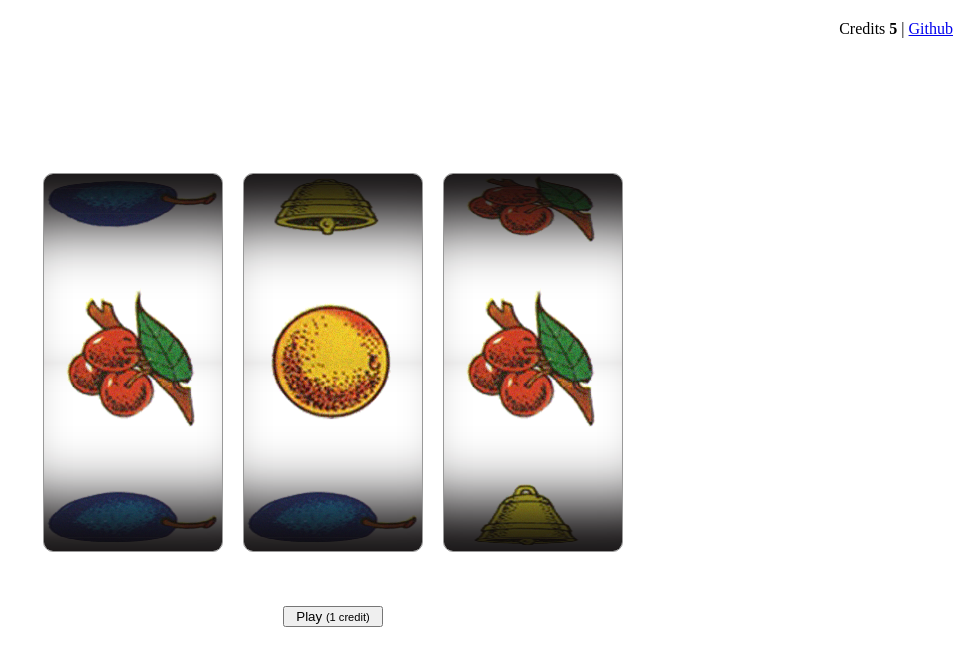
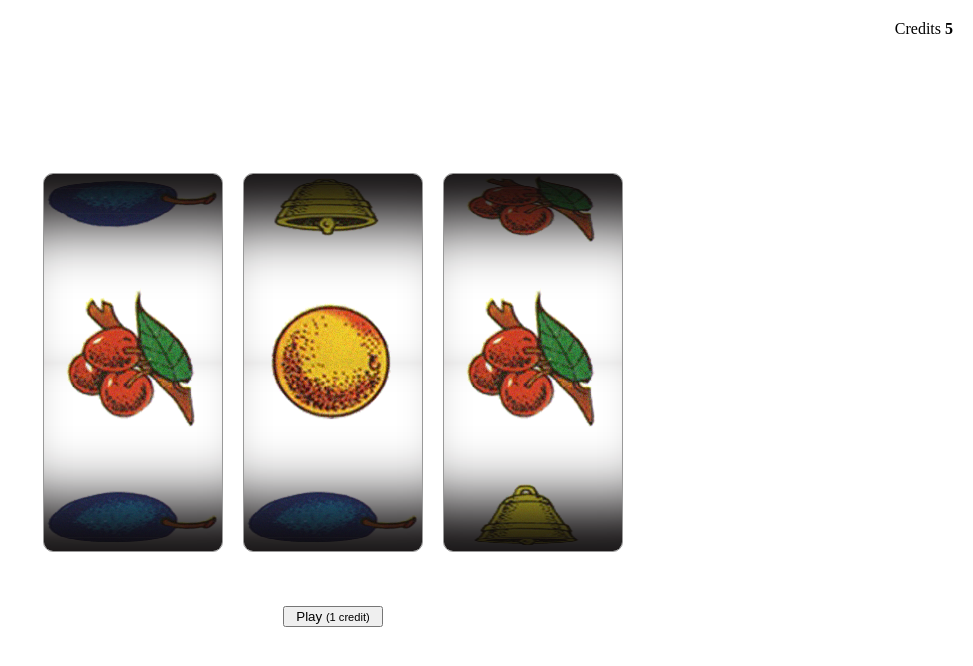
Before and after one commit to nuxy/slot-machine-gen, a plain HTML site: page index.html in a window 1280 px wide. Shown: the whole page, without its empty margins (307-1280 px from the left). Drawn offline with Linux system fonts and the light colour scheme.

Commit message:
Updated package version (1.3.3)

```diff
--- a/index.html
+++ b/index.html
@@ -8,6 +8,7 @@
     <script type="text/javascript" src="slot-machine.min.js"></script>
     <script>
       var options = {
+        click2Spin: false,
         sounds: {
           reelsBegin: 'sounds/reelsBegin.mp3',
           reelsEnd: 'sounds/reelsEnd.mp3',
@@ -185,7 +186,7 @@
   <body>
     <div id="slot-machine" class="slot-machine"></div>
     <div id="slot-credits">
-      Credits <strong>5</strong> | <a href="https://github.com/nuxy/slot-machine-gen">Github</a>
+      Credits <strong>5</strong>
     </div>
 
     <button id="play-button">Play <small>(1 credit)</small></button>
```
Also changed, not shown: slot-machine.min.css, slot-machine.min.js.
